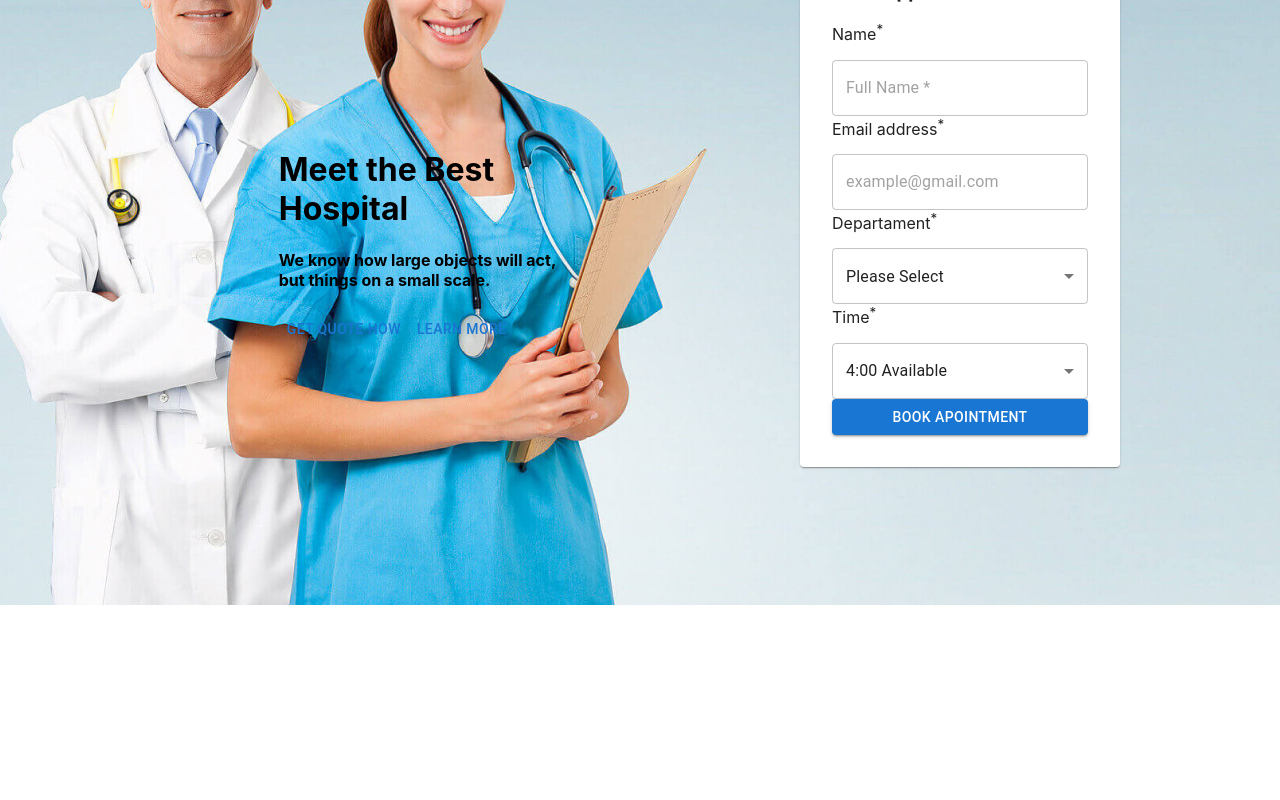
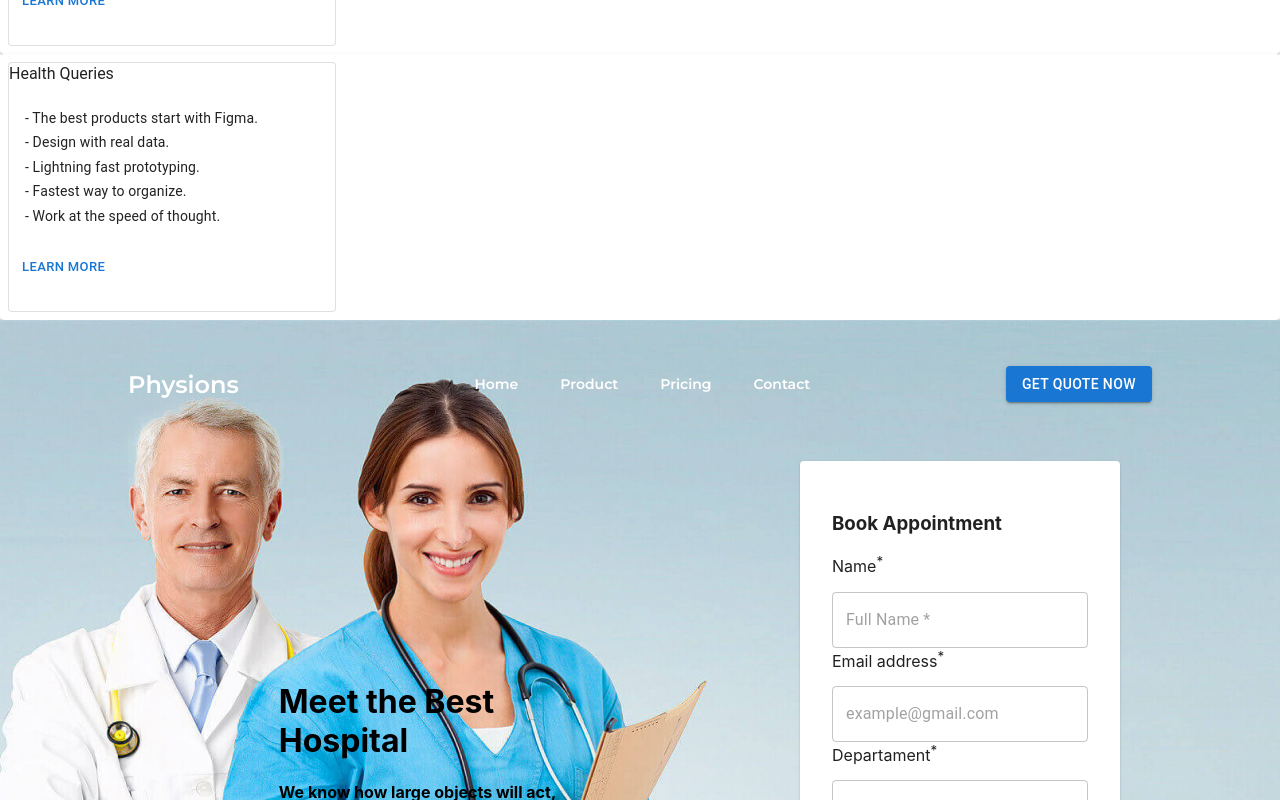
Before and after one commit to gabrielaharea/Physionic, a Next.js app in the folder my-app/: page /components/CardBlue in a window 1280 px wide. Shown: the part 1420-2220 px from the top of the page. Before the commit the page ends 2029 px from the top, so only its background shows below. Built offline with nearby package versions, Linux system fonts and the light colour scheme.

Commit message:
add card description

```diff
--- a/my-app/pages/components/Card2/index.tsx
+++ b/my-app/pages/components/Card2/index.tsx
@@ -1,12 +1,17 @@
 import Paragraf from "../Paragraf";
-import BasicCard from "../CardBlue";
+import CardMUI  from "../CardBlue";
 import React from "react";
 
 const CardTwo = () => {
   return (
     <div>
       <Paragraf />
-      <BasicCard />
+      <CardMUI title="Emergency Case" descriptionOne="- The best products start with Figma." descriptionTwo="- Design with real data." descriptionThree="- Lightning fast prototyping."
+      descriptionFour="- Fastest way to organize." descriptionFive=" - Work at the speed of thought."/>
+      <CardMUI title="Cancer Care" descriptionOne="- The best products start with Figma." descriptionTwo="- Design with real data." descriptionThree="- Lightning fast prototyping."
+      descriptionFour="- Fastest way to organize." descriptionFive=" - Work at the speed of thought."/>
+      <CardMUI title="Health Queries" descriptionOne="- The best products start with Figma." descriptionTwo="- Design with real data." descriptionThree="- Lightning fast prototyping."
+      descriptionFour="- Fastest way to organize." descriptionFive=" - Work at the speed of thought."/>
     </div>
   );
 };
--- a/my-app/pages/components/CardBlue/index.tsx
+++ b/my-app/pages/components/CardBlue/index.tsx
@@ -3,6 +3,9 @@ import Card from "@mui/material/Card";
 import { CardActionArea } from "@mui/material";
 import CardActions from "@mui/material/CardActions";
 import CardContent from "@mui/material/CardContent";
+import { Props } from "./CardMUI.d";
+import { ThemeProvider } from "@mui/material";
+import { theme } from "../../theme";
 import { CardHeader } from "@mui/material";
 import FolderIcon from "@mui/material";
 import Button from "@mui/material/Button";
@@ -10,12 +13,23 @@ import Typography from "@mui/material/Typography";
 import Avatar from "@mui/material/Avatar";
 import CardMedia from "@mui/material/CardMedia";
 import Paper from "@mui/material/Paper";
-import {FC, useState} from 'react';
+import { FC, useState } from "react";
 import * as React from "react";
 
-
-export default function BasicCard () {
+export const CardMUI: React.FC<Props> = ({
+  width,
+  height,
+  src,
+  alt,
+  title,
+  descriptionOne,
+  descriptionTwo,
+  descriptionThree,
+  descriptionFour,
+  descriptionFive,
+}) => {
   return (
+    <>
       <Card>
         <Box
           sx={{
@@ -34,7 +48,7 @@ export default function BasicCard () {
               component="div"
               sx={{ fontSize: 16 }}
             >
-            Emergency Case
+              {title}
             </Typography>
 
             <CardContent component="div">
@@ -43,35 +57,36 @@ export default function BasicCard () {
                 component="div"
                 sx={{ fontSize: 14 }}
               >
-              - The best products start with Figma
+                {descriptionOne}
               </Typography>
               <Typography
                 variant="subtitle1"
                 component="div"
                 sx={{ fontSize: 14 }}
               >
-              - Design with real data
+                {descriptionTwo}
               </Typography>
               <Typography
                 variant="subtitle1"
                 component="div"
                 sx={{ fontSize: 14 }}
               >
-              - Lightning fast prototyping
+                {descriptionThree}
               </Typography>
               <Typography
                 variant="subtitle1"
                 component="div"
                 sx={{ fontSize: 14 }}
               >
-              - Fastest way to organize
+                {" "}
+                {descriptionFour}
               </Typography>
               <Typography
                 variant="subtitle1"
                 component="div"
                 sx={{ fontSize: 14 }}
               >
-              - Work at the speed of thought.
+                {descriptionFive}
               </Typography>
             </CardContent>
             <CardActions>
@@ -80,5 +95,8 @@ export default function BasicCard () {
           </Paper>
         </Box>
       </Card>
+    </>
   );
 };
+
+export default CardMUI;
```
Also changed, not shown: my-app/pages/components/CardBlue/CardMUI.d.tsx (added, +12 -0 lines), my-app/pages/components/CardBlue/CardMUI.tsx (deleted, +0 -8 lines). Lines whose indentation alone changed are shown as unchanged.
